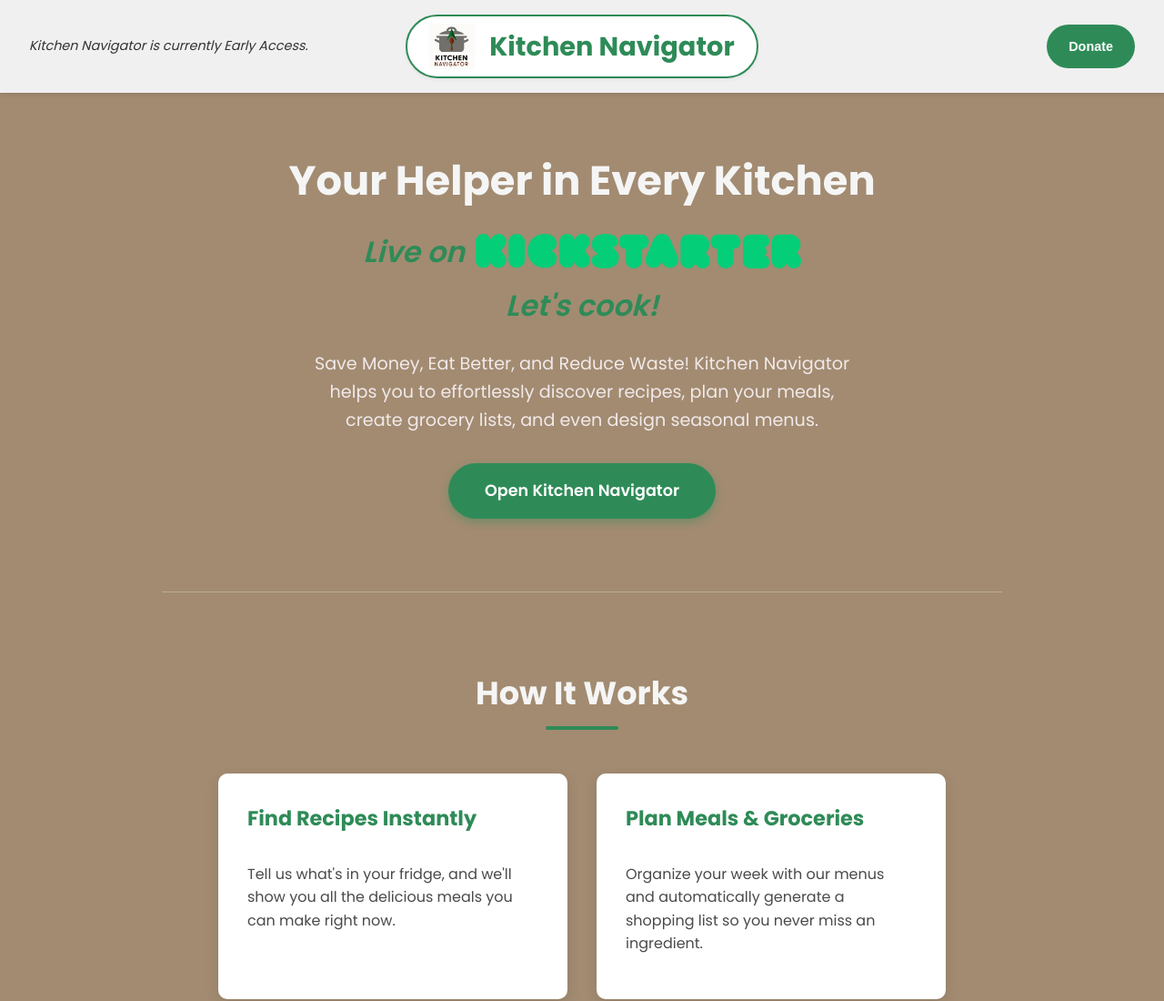
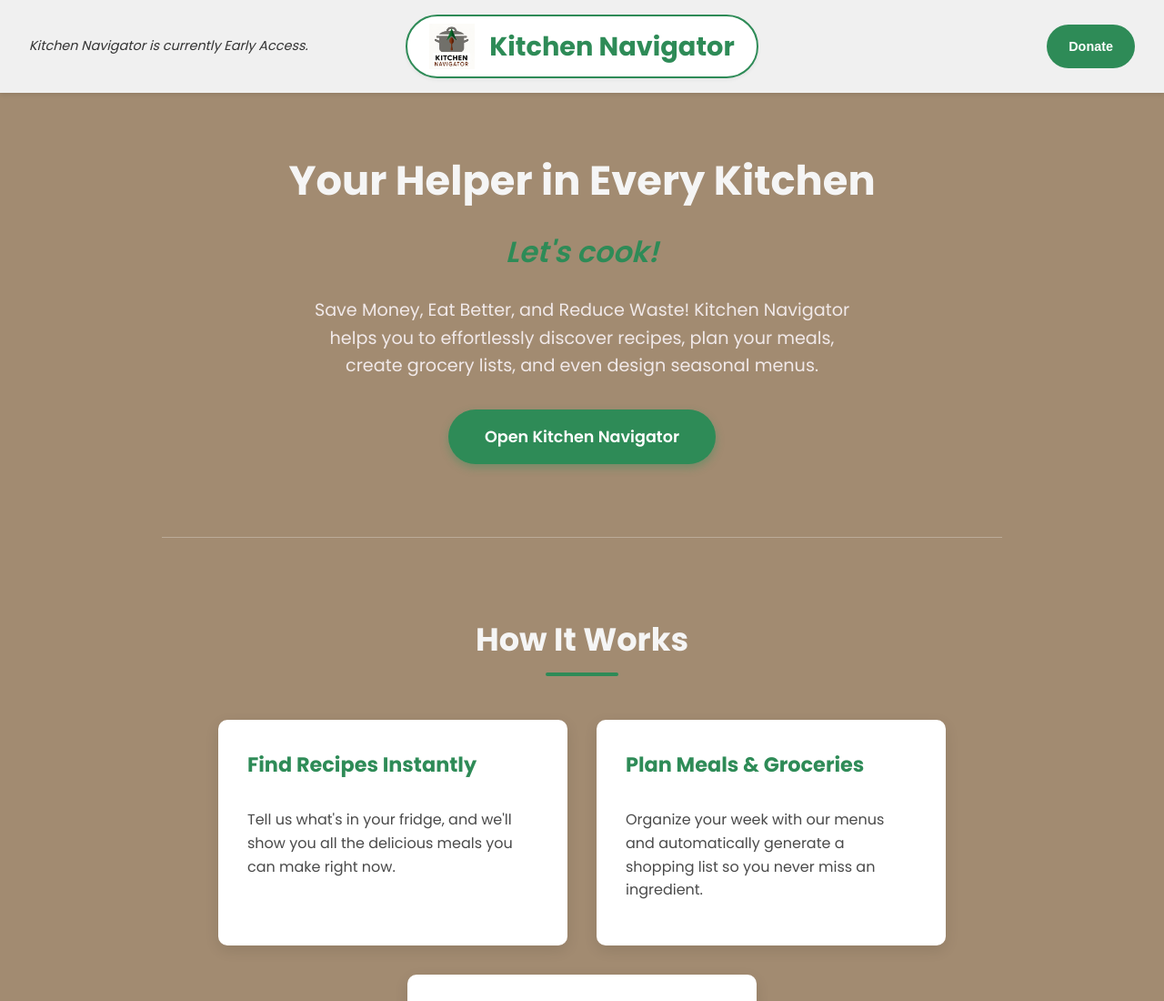
Before and after one commit to impureclout/Kitnav, a plain HTML site: page index.html in a window 1280 px wide. Shown: the top 1100 px of the page at 91% size. Drawn offline with Linux system fonts and the light colour scheme.

Commit message:
removed kickstart

```diff
--- a/index.html
+++ b/index.html
@@ -44,12 +44,6 @@
                 <button id="donate-button-mobile" class="header-donate-btn">Donate</button>
             </div>
             <h2>Your Helper in Every Kitchen</h2>
-            <div class="kickstarter-promo">
-                <a href="https://www.kickstarter.com/projects/cardboarder/kitchen-navigator" target="_blank">
-                    <span class="live-on-text">Live on</span>
-                    <img src="kickstarter-logo-green.png" alt="Kickstarter">
-                </a>
-            </div>
             <h3 class="catchphrase">Let's cook!</h3>
             <p class="subtitle">Save Money, Eat Better, and Reduce Waste! Kitchen Navigator helps you to effortlessly discover recipes, plan your meals, create grocery lists, and even design seasonal menus.</p>
             <a href="https://kitnav.netlify.app" class="cta-button" target="_blank">Open Kitchen Navigator</a>
--- a/style.css
+++ b/style.css
@@ -265,34 +265,6 @@
     display: none; /* Hidden by default on desktop */
 }
 
-.kickstarter-promo {
-    margin-bottom: 0.5rem; /* Space between this and "Let's cook!" */
-}
-
-.kickstarter-promo a {
-    display: inline-flex;
-    align-items: center;
-    justify-content: center;
-    gap: 0.75rem; /* Space between "Live on" and the logo */
-    text-decoration: none;
-    transition: transform 0.2s ease;
-}
-
-.kickstarter-promo a:hover {
-    transform: scale(1.05);
-}
-
-.live-on-text {
-    font-size: 2rem;
-    font-style: italic;
-    font-weight: 600;
-    color: var(--primary-color);
-}
-
-.kickstarter-promo img {
-    height: 38px;
-    width: auto;
-}
 
 @media (max-width: 768px) {
     .desktop-only {
@@ -327,13 +299,6 @@
         height: 40px; /* Make logo slightly smaller on mobile */
     }
 
-    .live-on-text {
-        font-size: 1.5rem;
-    }
-
-    .kickstarter-promo img {
-        height: 30px;
-    }
 
     header {
         padding: 1rem;
```
Also changed, not shown: kickstarter-logo-green.png (deleted).
